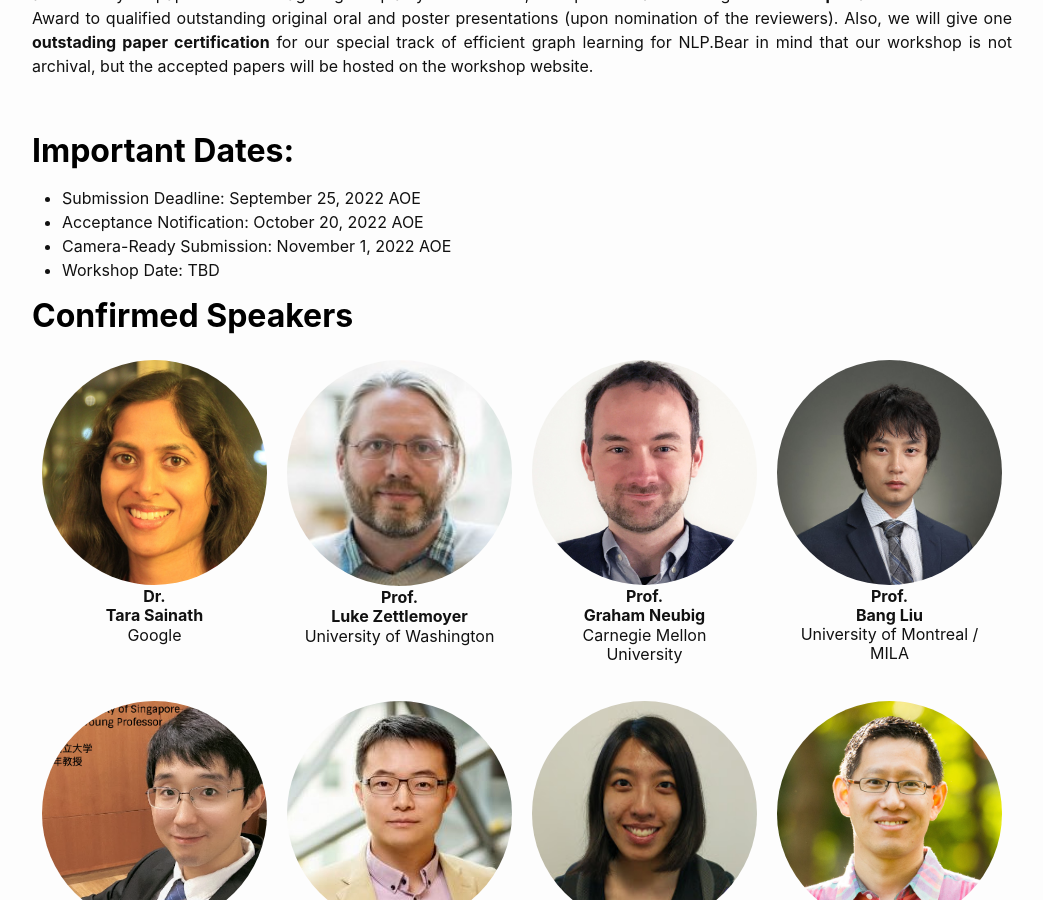
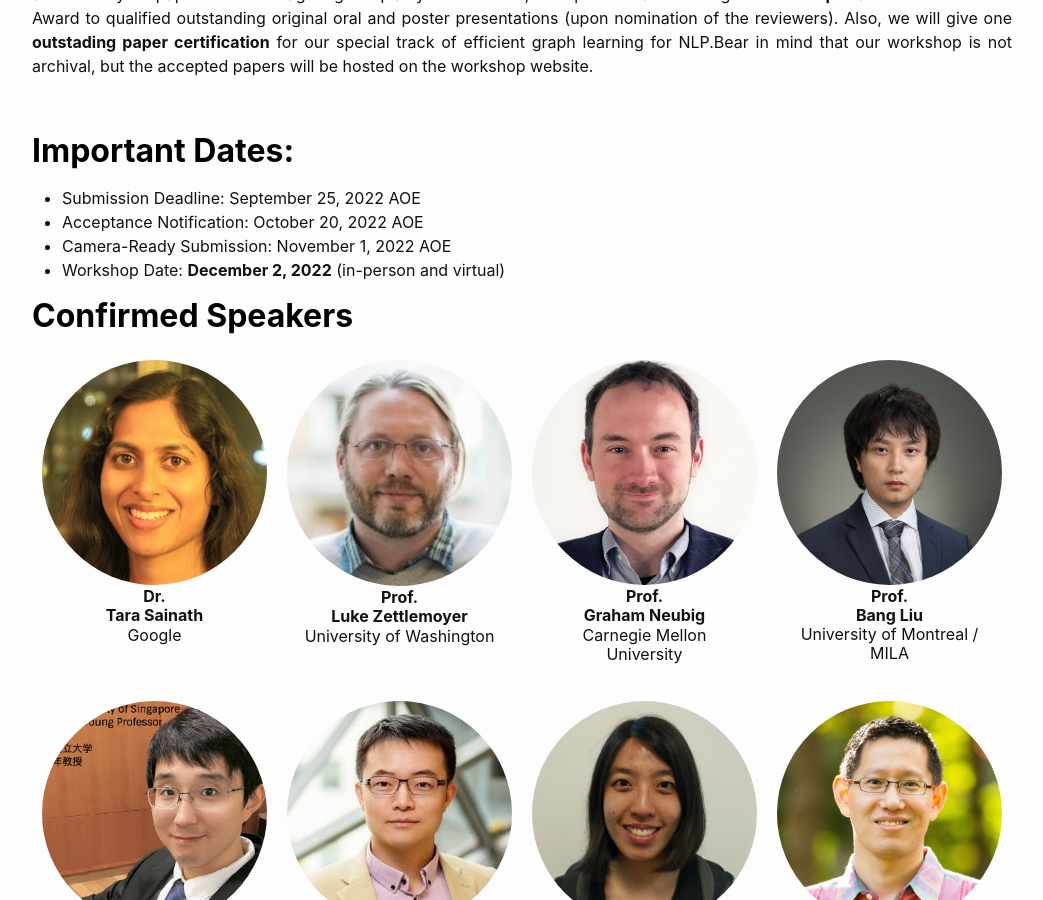
Before and after one commit to neurips2022-enlsp/neurips2022-enlsp.github.io, a Jekyll site: the page built from index.md, in a window 1280 px wide and 900 px high, scrolled down 2796 px. Shown: the whole window, without its empty margins (118-1161 px from the left). Built offline with Jekyll 4.4.1, drawn with Linux system fonts in a browser that asks for light colours; nearby versions of some CDN libraries.

Commit message:
Update index.md

```diff
--- a/index.md
+++ b/index.md
@@ -125,7 +125,7 @@ Authors can submit up to 100 MB of supplementary materials separately. Authors a
 	<li>Submission Deadline: September 25, 2022 AOE</li>
 	<li>Acceptance Notification: October 20, 2022 AOE</li>
 	<li>Camera-Ready Submission: November 1, 2022 AOE</li>
-	<li>Workshop Date: TBD</li>
+	<li>Workshop Date: <b>December 2, 2022</b> (in-person and virtual)</li>
 </ul>
 </p>
 
```
